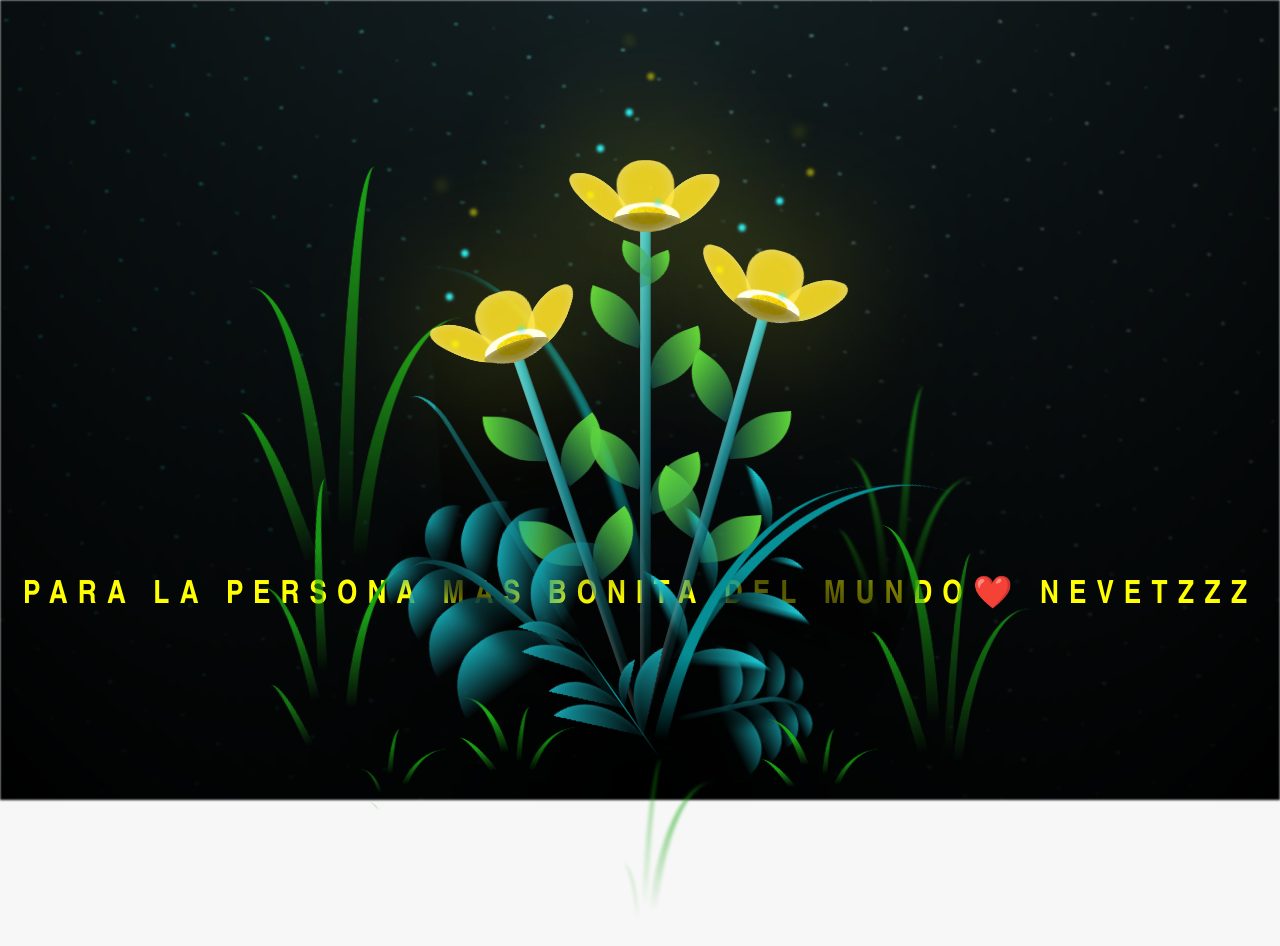
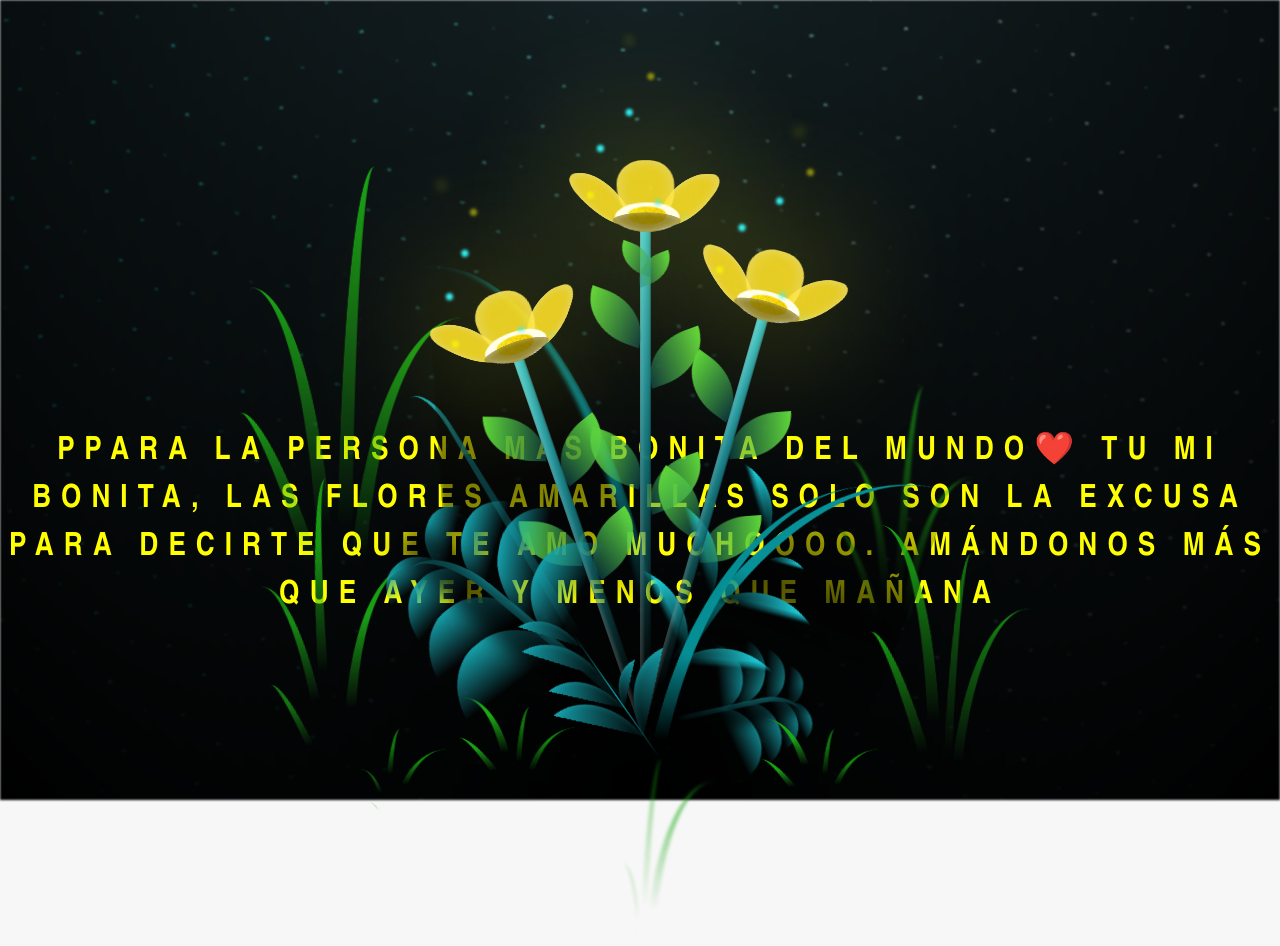
Before and after one commit to elproesmas-max/flores-amarillas, a plain HTML site: page flower.html in a window 1280 px wide. Drawn offline with Linux system fonts and the light colour scheme.

Commit message:
Update flower.html

```diff
--- a/flower.html
+++ b/flower.html
@@ -13,7 +13,7 @@
     <div id="lyrics">
 
     </div>
-    <h1 class="titulo">PARA LA PERSONA MAS BONITA DEL MUNDO❤️ NEVETZZZ</h1>
+    <h1 class="titulo">PPARA LA PERSONA MAS BONITA DEL MUNDO❤️ TU MI BONITA, LAS FLORES AMARILLAS SOLO SON LA EXCUSA PARA DECIRTE QUE TE  AMO MUCHOOOO. AMÁNDONOS MÁS QUE AYER Y MENOS QUE MAÑANA </h1>
 
     <div class="night"></div>
     <div class="flowers">
```
